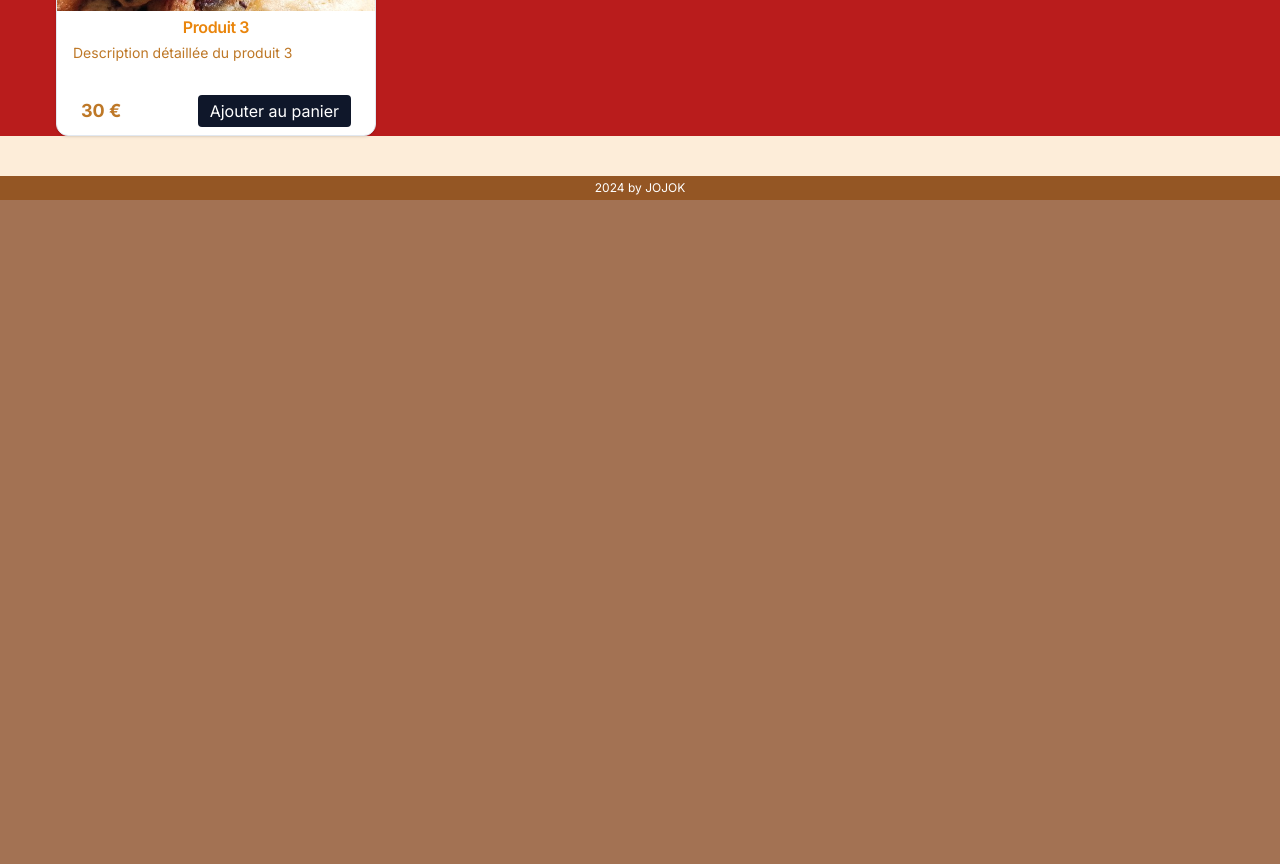
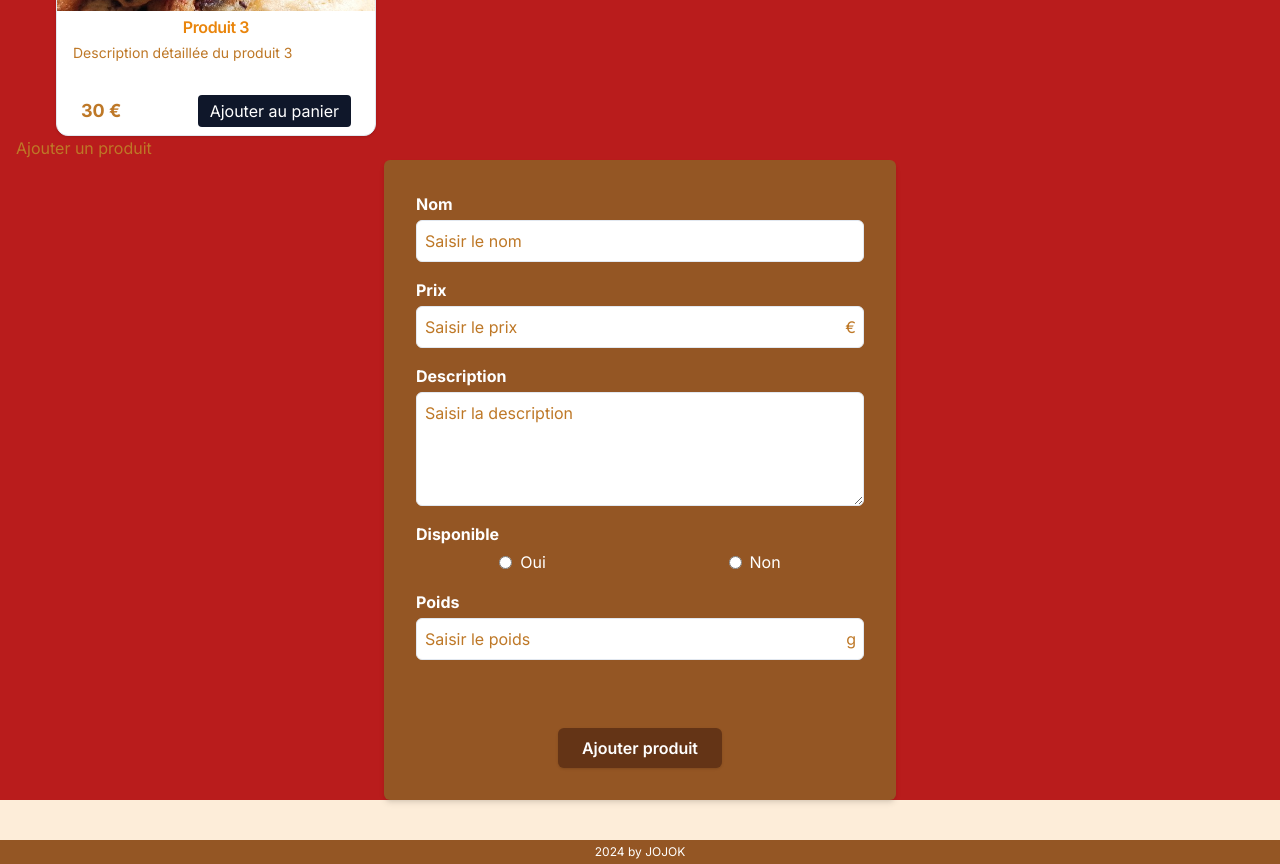
Before and after one commit to JOJOK63/W2C_Next_Prisma, a Next.js app: page /products in a window 1280 px wide. Shown: the part 1440-2304 px from the top of the page. Before the commit the page ends 1640 px from the top, so only its background shows below. Built offline with nearby package versions, Linux system fonts and the light colour scheme.

Commit message:
vercel correctioné

```diff
--- a/src/app/(pages)/products/page.tsx
+++ b/src/app/(pages)/products/page.tsx
@@ -1,6 +1,7 @@
 import React from 'react';
 import CardProduct from "@/components/products/CardProduct";
 import { Product } from "@/app/model/product";
+import AddFormProduct from "@/components/products/AddFormProductComponent";
 
 export default function Products() {
     const products: Product[] = [
@@ -107,6 +108,9 @@ export default function Products() {
                     <CardProduct key={product.id} product={product} />
                 ))}
             </div>
+            <div>
+                <AddFormProduct></AddFormProduct>
+            </div>
         </div>
     );
 }
```
